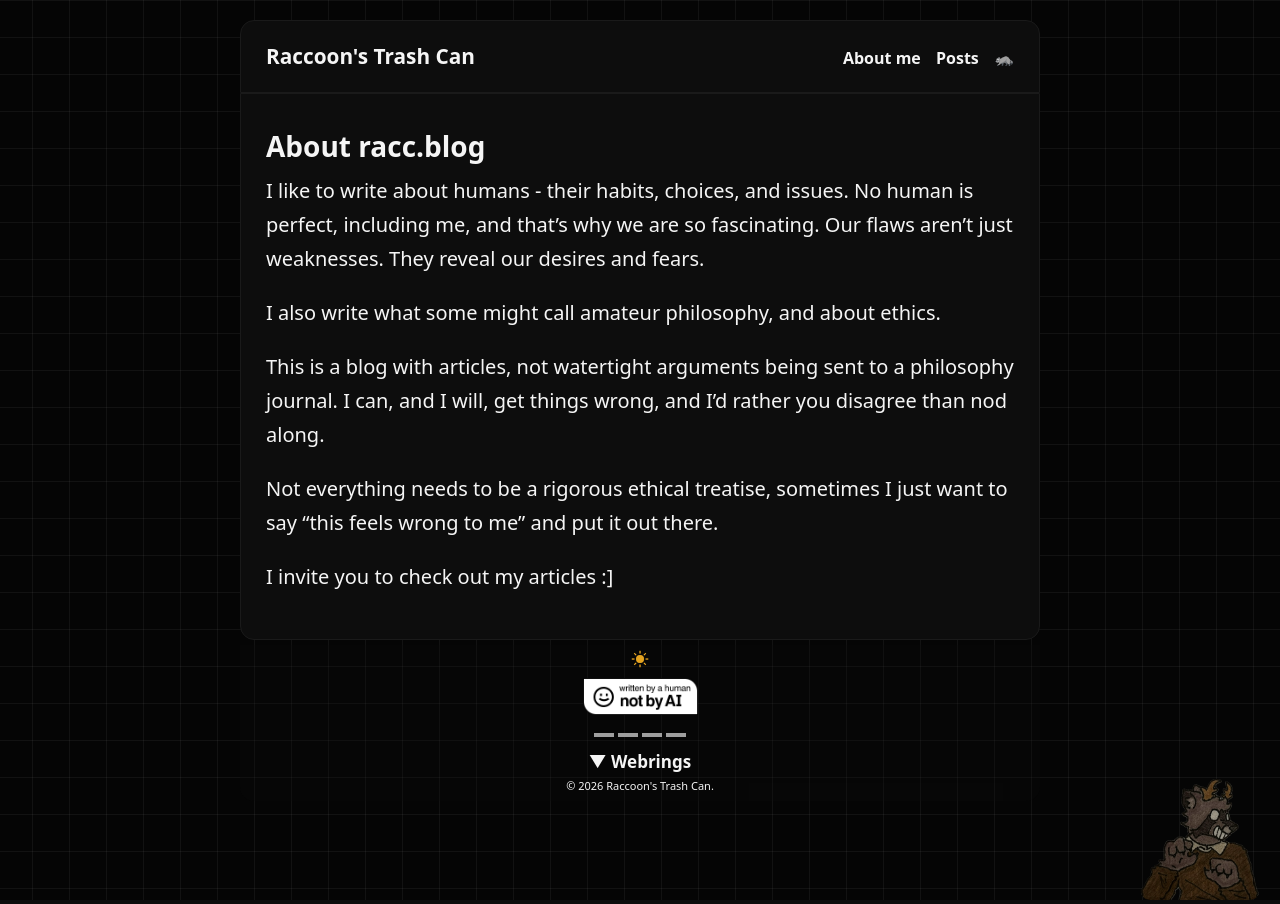
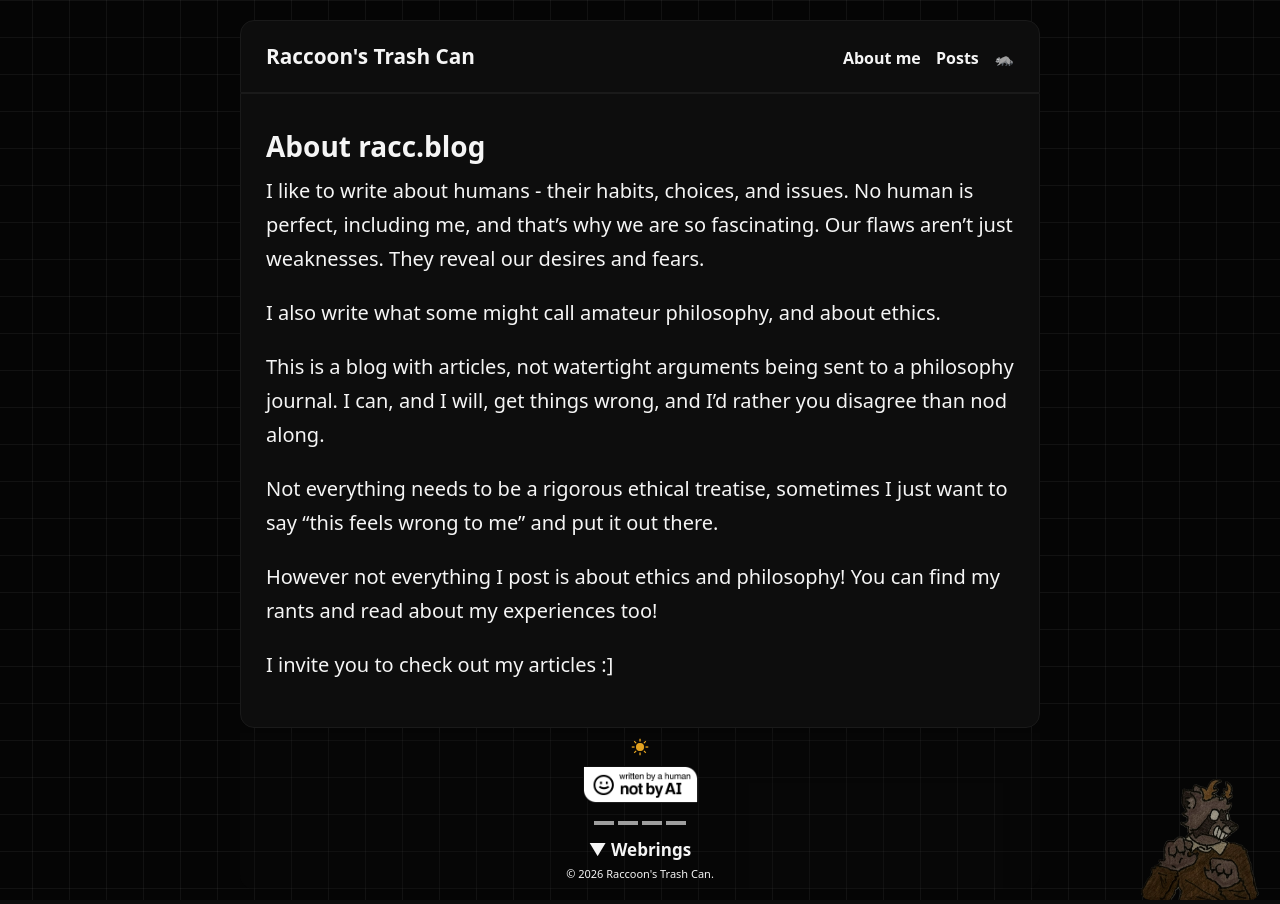
Before and after one commit to raccoonfangz/raccoonfangz.github.io, a Jekyll site: the page built from about.md, in a window 1280 px wide. Built offline with Jekyll 4.4.1, drawn with Linux system fonts in a browser that asks for light colours; grey boxes are pictures that could not be loaded.

Commit message:
Clarify blog content includes rants and experiences
Added a note about the variety of topics covered in the blog.

```diff
--- a/about.md
+++ b/about.md
@@ -14,4 +14,6 @@ This is a blog with articles, not watertight arguments being sent to a philosoph
 
 Not everything needs to be a rigorous ethical treatise, sometimes I just want to say “this feels wrong to me” and put it out there.
 
+However not everything I post is about ethics and philosophy! You can find my rants and read about my experiences too!
+
 I invite you to check out my articles :]
```
